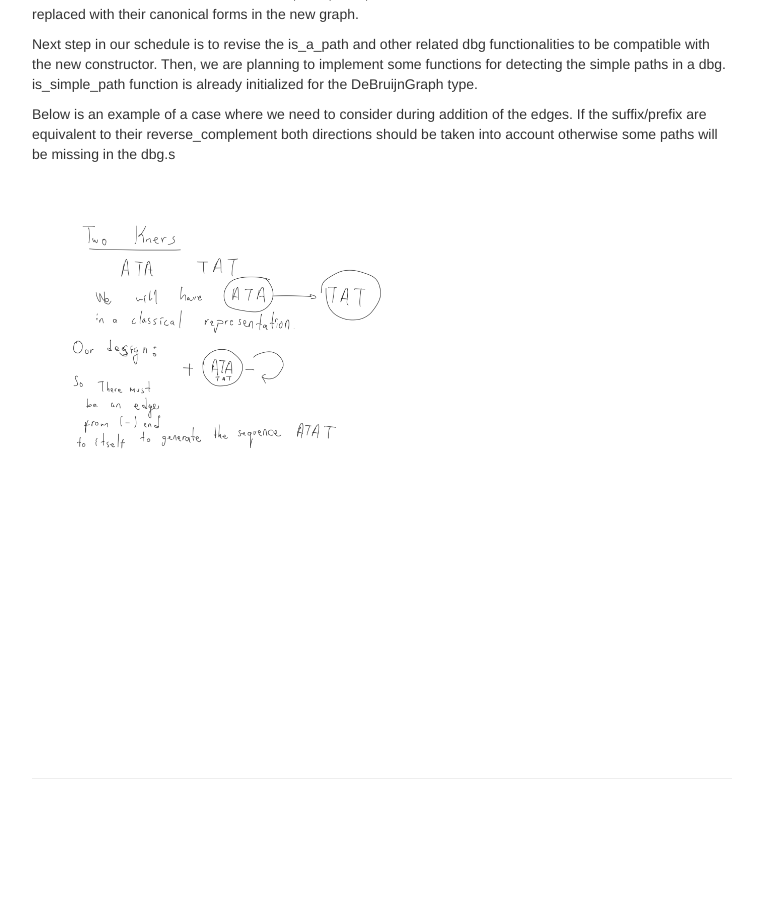
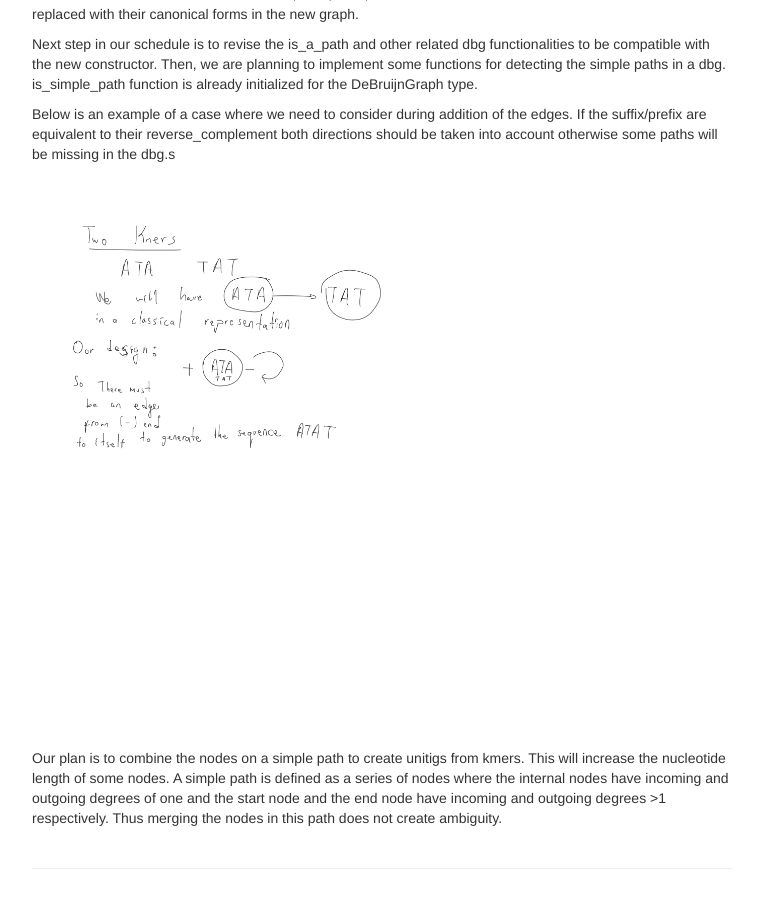
Before and after one commit to ardakdemir/ardakdemir.github.io, a Jekyll site: the page built from pages/gsoc.md, in a window 1280 px wide and 900 px high, scrolled down 4719 px. Shown: the whole window, without its empty margins (258-1017 px from the left). Built offline with Jekyll 4.4.1, drawn with Linux system fonts in a browser that asks for light colours; before the commit the page ends 5529 px from its top, so only the background shows below that.

Commit message:
simple paths

```diff
--- a/pages/gsoc.md
+++ b/pages/gsoc.md
@@ -204,3 +204,8 @@ Below is an example of a case where we need to consider during addition of the e
 <a href="../pages/publpics/GSOC.png">
     <img src="../pages/publpics/GSOC.png"
           title="DeBruijnGraph" alt="dbg"  height="420" width="420"/></a>
+
+
+
+Our plan is to combine the nodes on a simple path to create unitigs from kmers. This will increase the nucleotide length of some nodes.
+A simple path is defined as a series of nodes where the internal nodes have incoming and outgoing degrees of one and the start node and the end node have incoming and outgoing degrees >1 respectively. Thus merging the nodes in this path does not create ambiguity.
```
